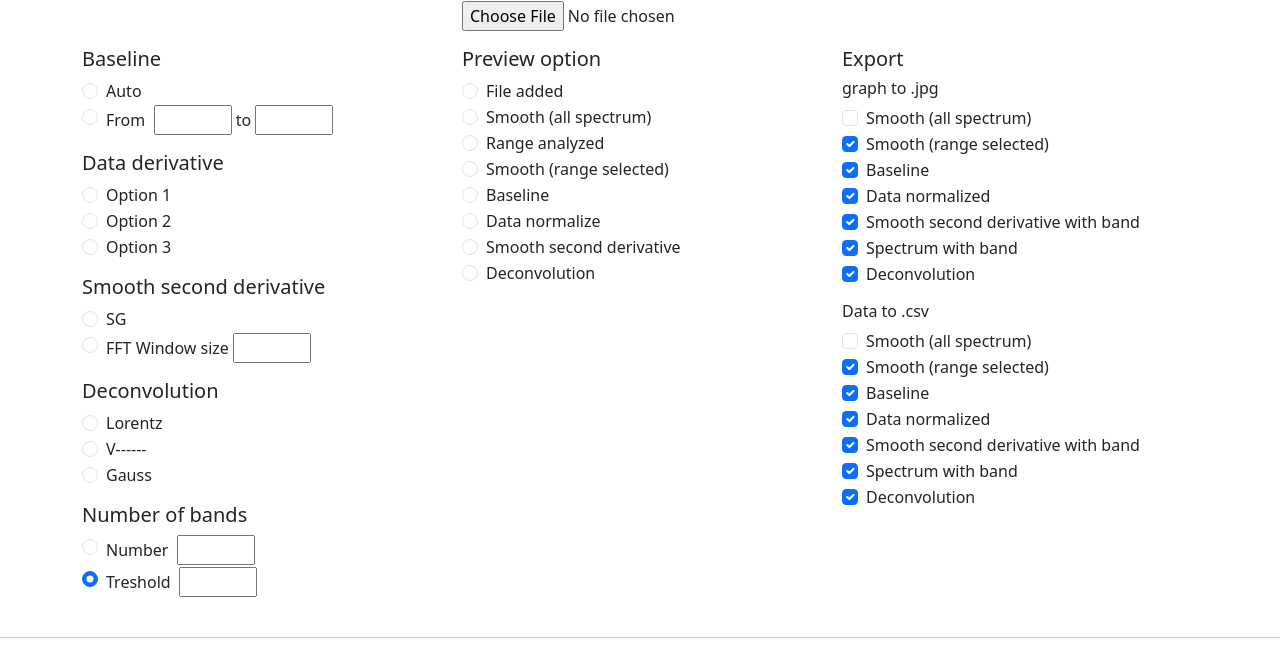
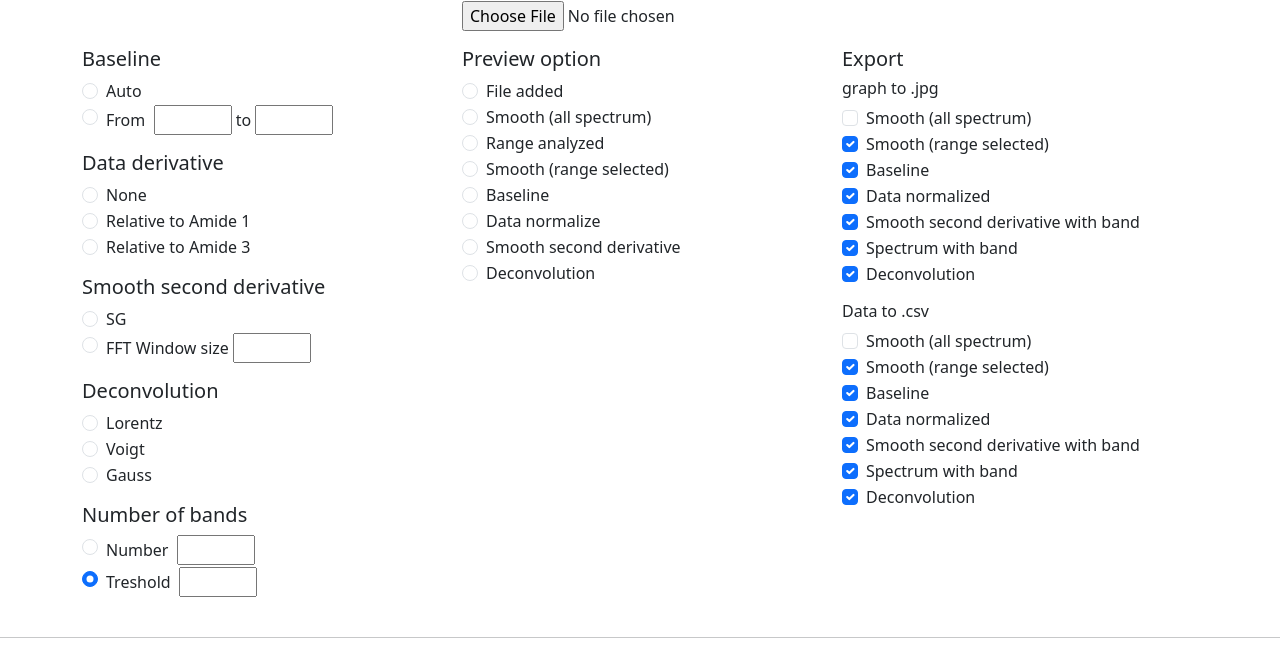
Before and after one commit to piotrnarecki/SPCTR9000, a Flask app: page /load_data in a window 1280 px wide. Shown: the part 496-1154 px from the top of the page. Run offline with Flask 2, Linux system fonts and the light colour scheme; parts of the project's set-up code (start-up, migrations or seed data) failed here and were passed over; some libraries are stand-ins or nearby versions.

Commit message:
added correct field names

```diff
--- a/templates/spctr_load_data.html
+++ b/templates/spctr_load_data.html
@@ -25,6 +25,7 @@
                 <p>
 
                 <h5>Smooth (all spectrum)</h5>
+
 
                 <div class="form-check">
 
@@ -178,7 +179,7 @@
                 <div class="form-check">
                     <input class="form-check-input" type="radio" name="flexRadioDefault" id="flexRadioDefault11">
                     <label class="form-check-label" for="flexRadioDefault1">
-                        Option 1
+                        None
                     </label>
                 </div>
 
@@ -186,8 +187,7 @@
                     <input class="form-check-input" type="radio" name="flexRadioDefault" id="flexRadioDefault12"
                            checked>
                     <label class="form-check-label" for="flexRadioDefault2">
-                        Option 2
-                    </label>
+                        Relative to Amide 1 </label>
 
                 </div>
 
@@ -195,7 +195,7 @@
                     <input class="form-check-input" type="radio" name="flexRadioDefault" id="flexRadioDefault13"
                            checked>
                     <label class="form-check-label" for="flexRadioDefault2">
-                        Option 3
+                        Relative to Amide 3
                     </label>
 
                 </div>
@@ -244,7 +244,7 @@
                     <input class="form-check-input" type="radio" name="flexRadioDefault" id="flexRadioDefault22"
                            checked>
                     <label class="form-check-label" for="flexRadioDefault2">
-                        V------
+                        Voigt
                     </label>
 
                 </div>
```
Also changed, not shown: spctr_controller.py (+8 -0 lines).
